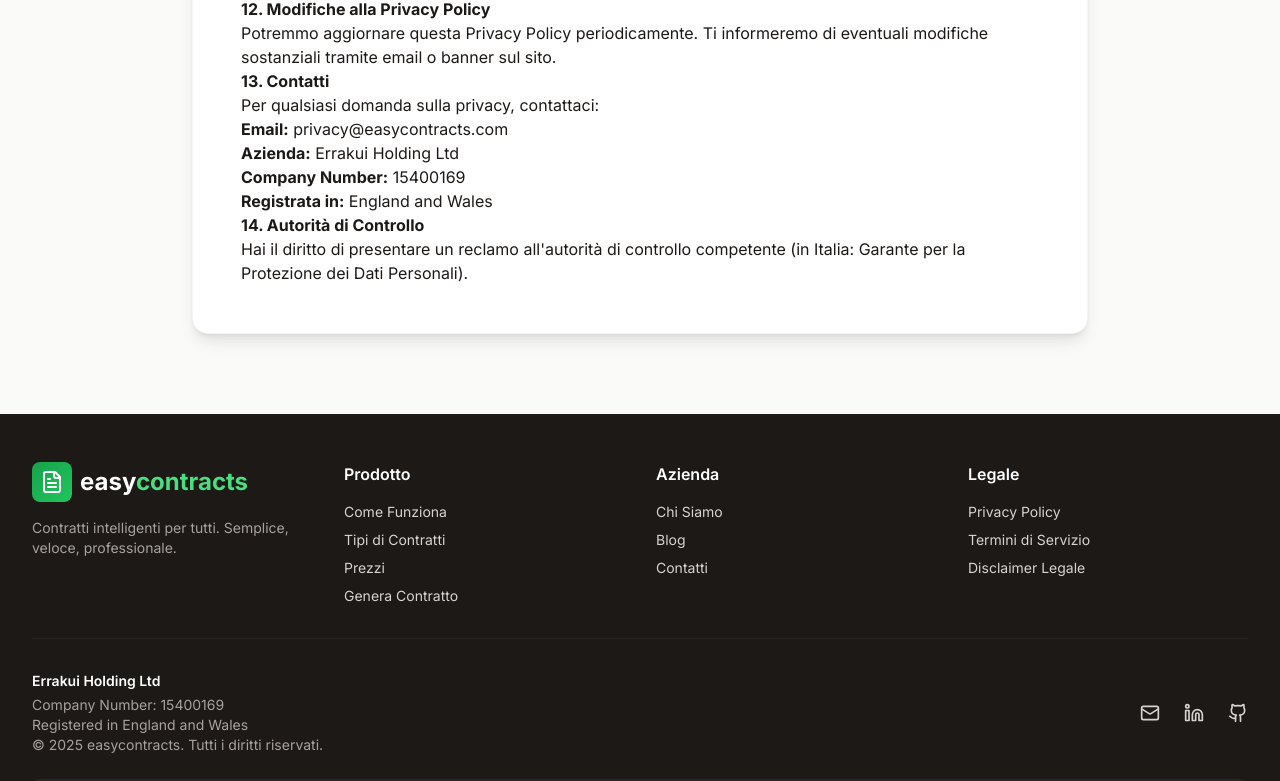
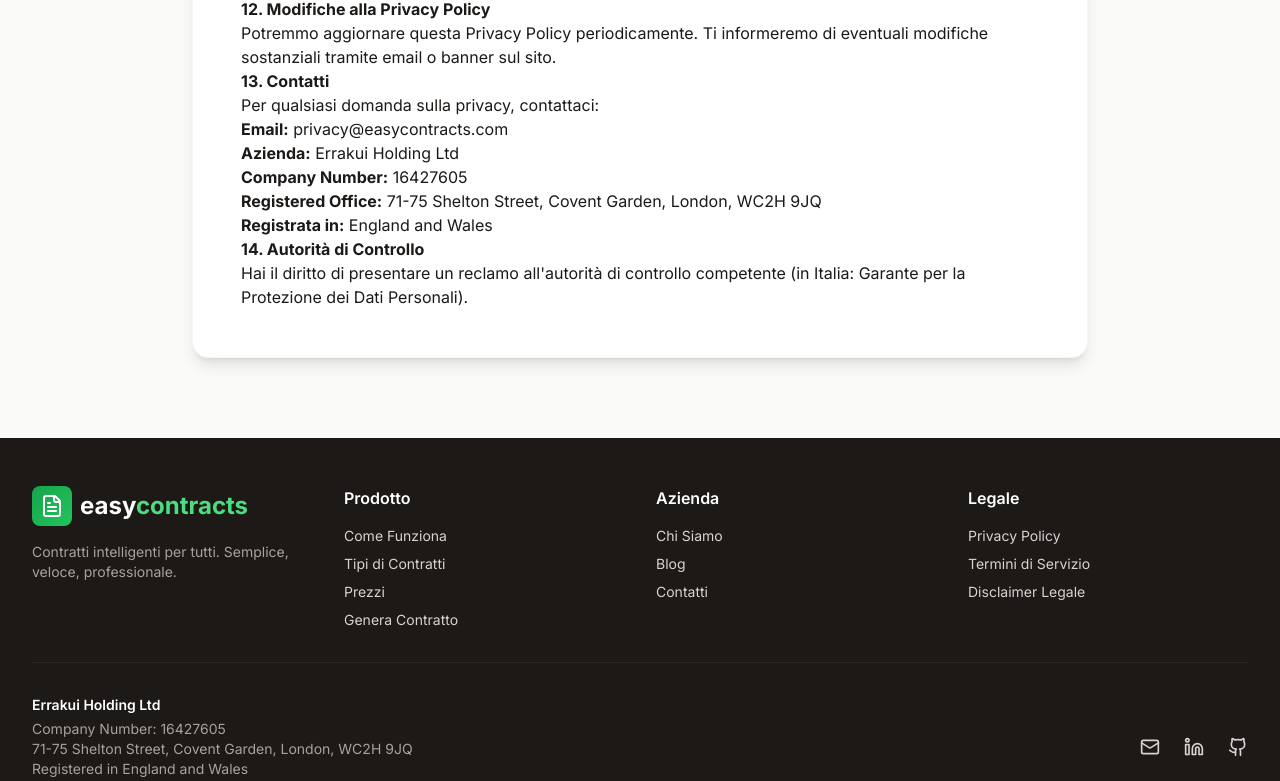
Before and after one commit to errakui/easycontracts, a Next.js app: page /privacy in a window 1280 px wide. Shown: the part 2000-2781 px from the top of the page. Built offline with nearby package versions, Linux system fonts and the light colour scheme.

Commit message:
🔧 FIX Company Number corretto di Errakui Holding Ltd
- Company Number: 16427605 (corretto)
- Indirizzo: 71-75 Shelton Street, Covent Garden, London, WC2H 9JQ
- Aggiornato in tutti i file (Footer, About, Privacy, Terms, Disclaimer, Cookie Policy, Contact)

```diff
--- a/app/about/page.tsx
+++ b/app/about/page.tsx
@@ -98,7 +98,7 @@ export default function AboutPage() {
             <div className="grid md:grid-cols-2 gap-6 text-primary-50">
               <div>
                 <p className="font-semibold text-white mb-1">Company Number</p>
-                <p>15400169</p>
+                <p>16427605</p>
               </div>
               <div>
                 <p className="font-semibold text-white mb-1">Registered In</p>
--- a/app/contact/page.tsx
+++ b/app/contact/page.tsx
@@ -61,7 +61,8 @@ export default function ContactPage() {
               <div className="card p-6 bg-white">
                 <h3 className="font-bold text-gray-900 mb-4">Errakui Holding Ltd</h3>
                 <div className="space-y-2 text-sm text-gray-600">
-                  <p><strong>Company Number:</strong> 15400169</p>
+                  <p><strong>Company Number:</strong> 16427605</p>
+                  <p><strong>Registered Office:</strong> 71-75 Shelton Street, Covent Garden, London, WC2H 9JQ</p>
                   <p><strong>Registered in:</strong> England and Wales</p>
                   <p><strong>Industry:</strong> Legal Technology (LegalTech) / SaaS</p>
                 </div>
--- a/app/cookie-policy/page.tsx
+++ b/app/cookie-policy/page.tsx
@@ -215,7 +215,8 @@ export default function CookiePolicyPage() {
                 <strong>Azienda:</strong> Errakui Holding Ltd
               </li>
               <li>
-                <strong>Company Number:</strong> 15400169
+                <strong>Company Number:</strong> 16427605<br />
+                <strong>Registered Office:</strong> 71-75 Shelton Street, Covent Garden, London, WC2H 9JQ
               </li>
             </ul>
 
--- a/app/disclaimer/page.tsx
+++ b/app/disclaimer/page.tsx
@@ -167,7 +167,8 @@ export default function DisclaimerPage() {
             <ul>
               <li><strong>Email:</strong> legal@easycontracts.com</li>
               <li><strong>Azienda:</strong> Errakui Holding Ltd</li>
-              <li><strong>Company Number:</strong> 15400169</li>
+              <li><strong>Company Number:</strong> 16427605</li>
+              <li><strong>Registered Office:</strong> 71-75 Shelton Street, Covent Garden, London, WC2H 9JQ</li>
               <li><strong>Registered in:</strong> England and Wales</li>
             </ul>
 
--- a/app/privacy/page.tsx
+++ b/app/privacy/page.tsx
@@ -20,7 +20,7 @@ export default function PrivacyPage() {
           <div className="card p-8 md:p-12 prose prose-lg max-w-none">
             <h2>1. Introduzione</h2>
             <p>
-              Errakui Holding Ltd (Company Number: 15400169), proprietaria di <strong>easycontracts</strong>, si
+              Errakui Holding Ltd (Company Number: 16427605), proprietaria di <strong>easycontracts</strong>, si
               impegna a proteggere la privacy dei propri utenti. Questa Privacy Policy descrive come raccogliamo,
               utilizziamo e proteggiamo i tuoi dati personali in conformità con il GDPR (Regolamento UE 2016/679).
             </p>
@@ -170,7 +170,8 @@ export default function PrivacyPage() {
                 <strong>Azienda:</strong> Errakui Holding Ltd
               </li>
               <li>
-                <strong>Company Number:</strong> 15400169
+                <strong>Company Number:</strong> 16427605<br />
+                <strong>Registered Office:</strong> 71-75 Shelton Street, Covent Garden, London, WC2H 9JQ
               </li>
               <li>
                 <strong>Registrata in:</strong> England and Wales
--- a/app/terms/page.tsx
+++ b/app/terms/page.tsx
@@ -21,7 +21,7 @@ export default function TermsPage() {
             <h2>1. Accettazione dei Termini</h2>
             <p>
               Accedendo e utilizzando <strong>easycontracts</strong> (il &quot;Servizio&quot;), gestito da{" "}
-              <strong>Errakui Holding Ltd</strong> (Company Number: 15400169), accetti di essere vincolato da questi
+              <strong>Errakui Holding Ltd</strong> (Company Number: 16427605), accetti di essere vincolato da questi
               Termini e Condizioni. Se non accetti questi termini, non utilizzare il Servizio.
             </p>
 
@@ -204,7 +204,8 @@ export default function TermsPage() {
                 <strong>Azienda:</strong> Errakui Holding Ltd
               </li>
               <li>
-                <strong>Company Number:</strong> 15400169
+                <strong>Company Number:</strong> 16427605<br />
+                <strong>Registered Office:</strong> 71-75 Shelton Street, Covent Garden, London, WC2H 9JQ
               </li>
               <li>
                 <strong>Registered in:</strong> England and Wales
--- a/components/Footer.tsx
+++ b/components/Footer.tsx
@@ -97,7 +97,8 @@ export default function Footer() {
           <div className="flex flex-col md:flex-row justify-between items-center mb-4">
             <div className="text-sm text-gray-400 mb-4 md:mb-0">
               <p className="font-semibold text-white mb-1">Errakui Holding Ltd</p>
-              <p>Company Number: 15400169</p>
+              <p>Company Number: 16427605</p>
+              <p>71-75 Shelton Street, Covent Garden, London, WC2H 9JQ</p>
               <p>Registered in England and Wales</p>
               <p>© {new Date().getFullYear()} easycontracts. Tutti i diritti riservati.</p>
             </div>
```
